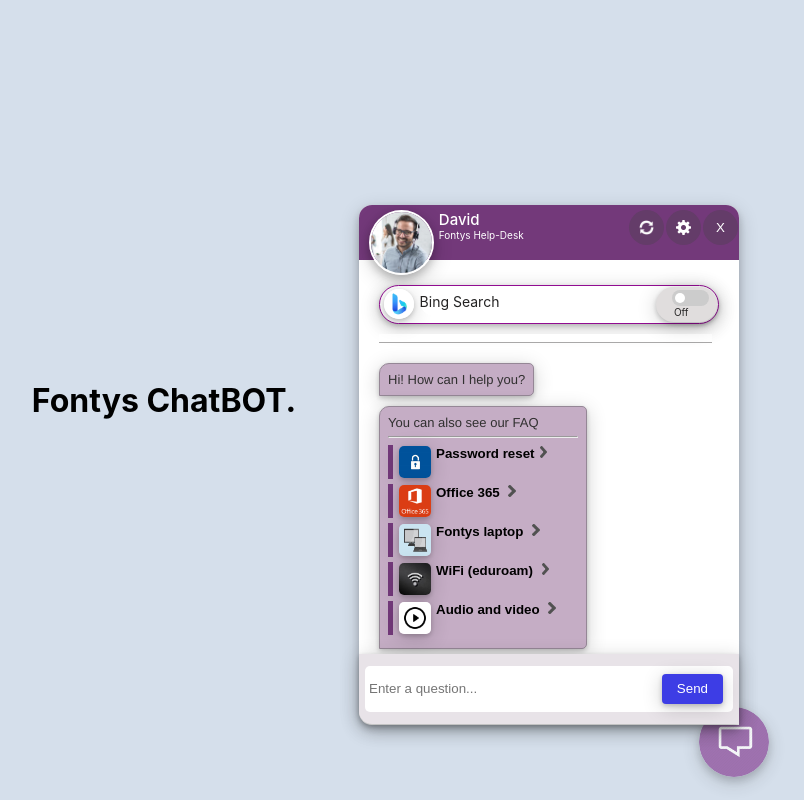
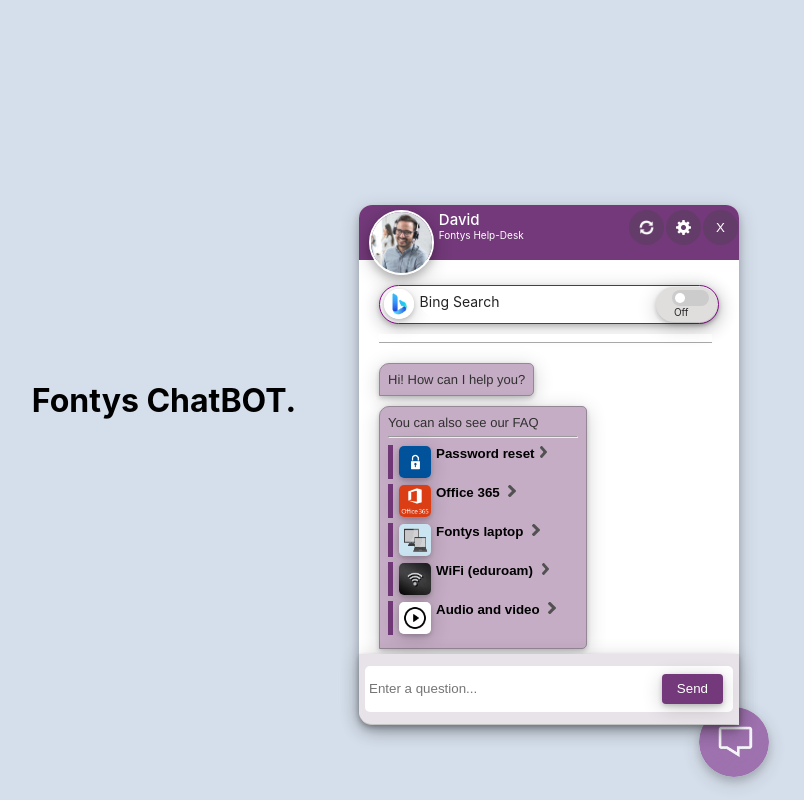
Before and after one commit to pinje/chatbot-frontend, a React (Create React App) app: page / in a window 1280 px wide. Both pictures are taken after a click on the picture 1210 px from the left and 742 px from the top of the page. Shown: the whole page, without its empty margins (476-1280 px from the left). Built offline with nearby package versions, Linux system fonts and the light colour scheme.

Commit message:
Change send button color

```diff
--- a/src/components/chat/Chat.css
+++ b/src/components/chat/Chat.css
@@ -90,7 +90,7 @@
   padding: 2px 15px;
   margin: 20px 16px;
   border-radius: 4px;
-  background-color: rgb(61, 61, 229);
+  background-color: #73397a;
   color: white;
   font-weight: 400;
   box-shadow: 0 2px 5px 0 rgba(0, 0, 0, 0.2),
```
